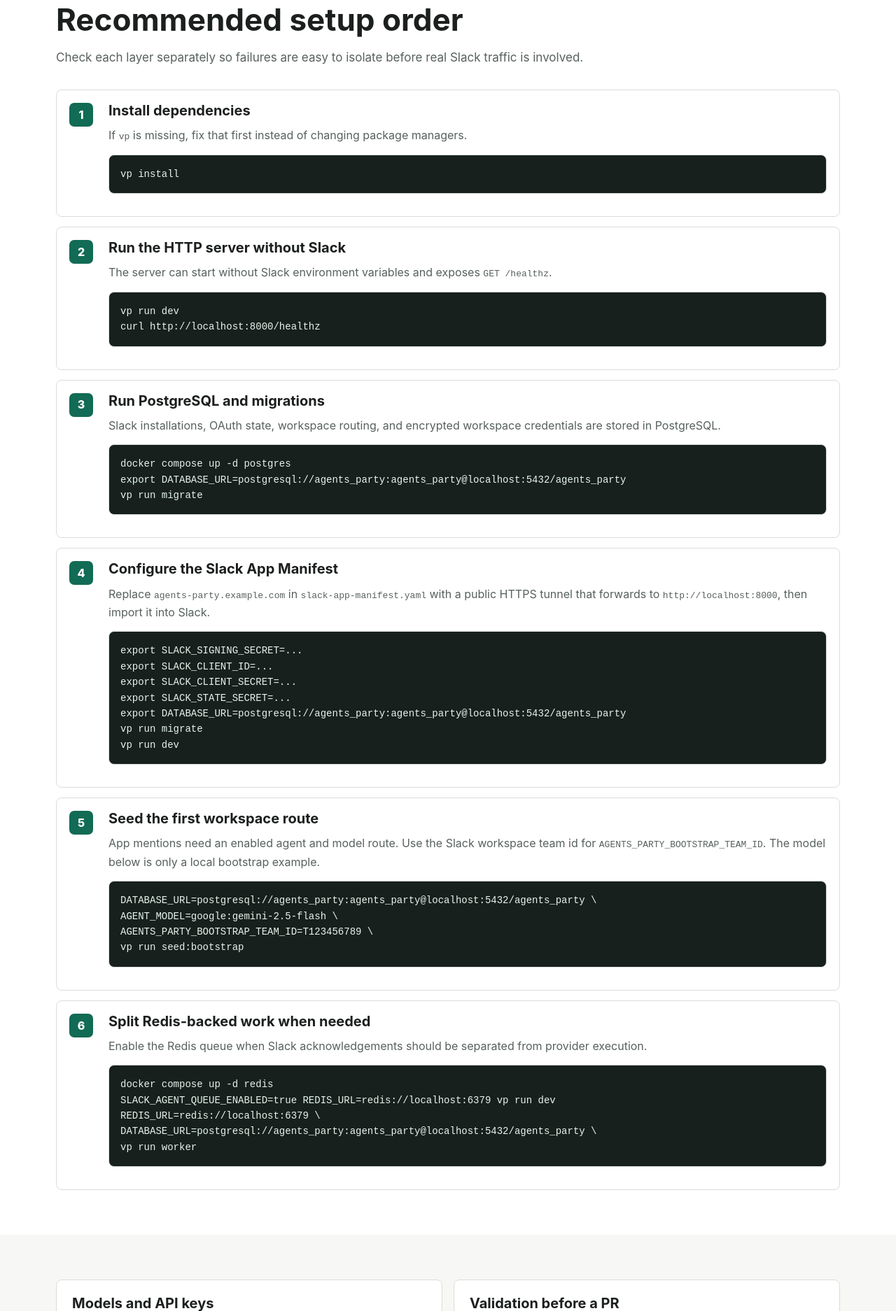
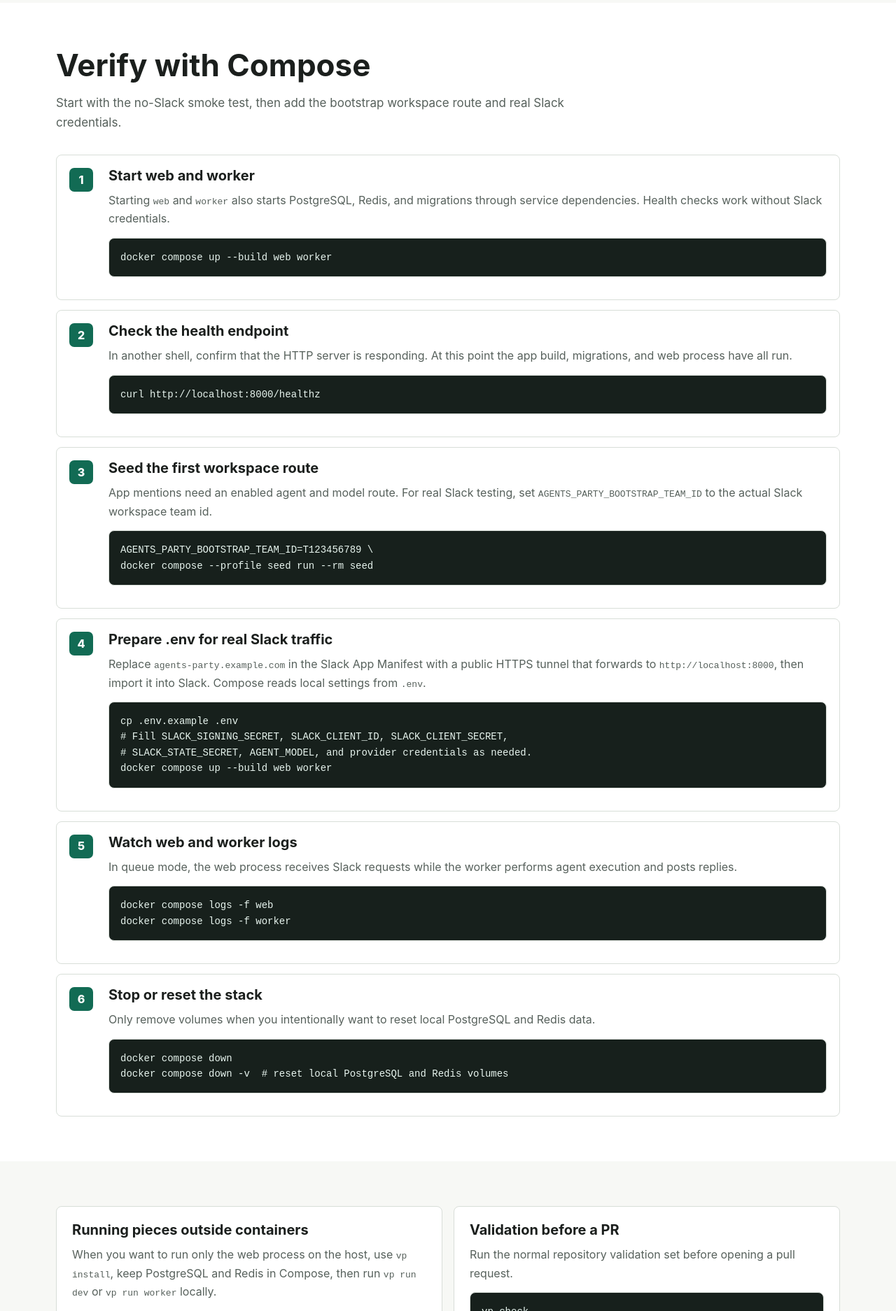
Before and after one commit to leaveanest/agents-party, a website: page site/en/pages/quick-start.html in a window 1280 px wide. Shown: the part 926-2800 px from the top of the page at 70% size. Drawn offline with Linux system fonts and the light colour scheme.

Commit message:
Make quick start compose-first

```diff
--- a/site/en/pages/quick-start.html
+++ b/site/en/pages/quick-start.html
@@ -39,11 +39,11 @@
         <div class="section-inner">
           <div class="section-heading">
             <p class="eyebrow">Quick Start</p>
-            <h1>Start without Slack, then connect a real workspace.</h1>
+            <h1>Start with Docker Compose and verify web plus worker together.</h1>
             <p>
-              Agents party combines a Slack app, PostgreSQL, model providers, and optionally Redis.
-              Bring those pieces online in order: HTTP health check, database migrations, Slack
-              OAuth, then the first workspace route.
+              <code>compose.yaml</code> is the fastest local path for Agents party. It can start
+              PostgreSQL, Redis, migrations, web, and worker together even before Slack credentials
+              are configured.
             </p>
           </div>
           <div class="grid-3">
@@ -59,8 +59,9 @@
               <span class="tag">Do not switch</span>
               <h3>Package workflow</h3>
               <p>
-                Use <code>vp</code> for normal JavaScript and TypeScript workflows. Do not switch to
-                direct <code>npm</code>, <code>pnpm</code>, or <code>yarn</code> commands.
+                Use <code>vp</code> when working outside containers for dependency sync, validation,
+                and builds. Do not switch normal workflows to direct <code>npm</code>,
+                <code>pnpm</code>, or <code>yarn</code> commands.
               </p>
             </article>
             <article class="card">
@@ -78,98 +79,86 @@
       <section class="section alt">
         <div class="section-inner">
           <div class="section-heading">
-            <h2>Recommended setup order</h2>
+            <h2>Verify with Compose</h2>
             <p>
-              Check each layer separately so failures are easy to isolate before real Slack traffic
-              is involved.
+              Start with the no-Slack smoke test, then add the bootstrap workspace route and real
+              Slack credentials.
             </p>
           </div>
           <div class="steps">
             <div class="step">
               <div>
-                <h3>Install dependencies</h3>
+                <h3>Start web and worker</h3>
                 <p>
-                  If <code>vp</code> is missing, fix that first instead of changing package
-                  managers.
+                  Starting <code>web</code> and <code>worker</code> also starts PostgreSQL, Redis,
+                  and migrations through service dependencies. Health checks work without Slack
+                  credentials.
                 </p>
-                <pre class="code">vp install</pre>
+                <pre class="code">docker compose up --build web worker</pre>
               </div>
             </div>
             <div class="step">
               <div>
-                <h3>Run the HTTP server without Slack</h3>
+                <h3>Check the health endpoint</h3>
                 <p>
-                  The server can start without Slack environment variables and exposes
-                  <code>GET /healthz</code>.
+                  In another shell, confirm that the HTTP server is responding. At this point the
+                  app build, migrations, and web process have all run.
                 </p>
-                <pre class="code">
-vp run dev
-curl http://localhost:8000/healthz</pre
-                >
-              </div>
-            </div>
-            <div class="step">
-              <div>
-                <h3>Run PostgreSQL and migrations</h3>
-                <p>
-                  Slack installations, OAuth state, workspace routing, and encrypted workspace
-                  credentials are stored in PostgreSQL.
-                </p>
-                <pre class="code">
-docker compose up -d postgres
-export DATABASE_URL=postgresql://agents_party:agents_party@localhost:5432/agents_party
-vp run migrate</pre
-                >
-              </div>
-            </div>
-            <div class="step">
-              <div>
-                <h3>Configure the Slack App Manifest</h3>
-                <p>
-                  Replace <code>agents-party.example.com</code> in
-                  <code>slack-app-manifest.yaml</code> with a public HTTPS tunnel that forwards to
-                  <code>http://localhost:8000</code>, then import it into Slack.
-                </p>
-                <pre class="code">
-export SLACK_SIGNING_SECRET=...
-export SLACK_CLIENT_ID=...
-export SLACK_CLIENT_SECRET=...
-export SLACK_STATE_SECRET=...
-export DATABASE_URL=postgresql://agents_party:agents_party@localhost:5432/agents_party
-vp run migrate
-vp run dev</pre
-                >
+                <pre class="code">curl http://localhost:8000/healthz</pre>
               </div>
             </div>
             <div class="step">
               <div>
                 <h3>Seed the first workspace route</h3>
                 <p>
-                  App mentions need an enabled agent and model route. Use the Slack workspace team
-                  id for <code>AGENTS_PARTY_BOOTSTRAP_TEAM_ID</code>. The model below is only a
-                  local bootstrap example.
+                  App mentions need an enabled agent and model route. For real Slack testing, set
+                  <code>AGENTS_PARTY_BOOTSTRAP_TEAM_ID</code> to the actual Slack workspace team id.
                 </p>
                 <pre class="code">
-DATABASE_URL=postgresql://agents_party:agents_party@localhost:5432/agents_party \
-AGENT_MODEL=google:gemini-2.5-flash \
 AGENTS_PARTY_BOOTSTRAP_TEAM_ID=T123456789 \
-vp run seed:bootstrap</pre
+docker compose --profile seed run --rm seed</pre
                 >
               </div>
             </div>
             <div class="step">
               <div>
-                <h3>Split Redis-backed work when needed</h3>
+                <h3>Prepare .env for real Slack traffic</h3>
                 <p>
-                  Enable the Redis queue when Slack acknowledgements should be separated from
-                  provider execution.
+                  Replace <code>agents-party.example.com</code> in the Slack App Manifest with a
+                  public HTTPS tunnel that forwards to <code>http://localhost:8000</code>, then
+                  import it into Slack. Compose reads local settings from <code>.env</code>.
                 </p>
                 <pre class="code">
-docker compose up -d redis
-SLACK_AGENT_QUEUE_ENABLED=true REDIS_URL=redis://localhost:6379 vp run dev
-REDIS_URL=redis://localhost:6379 \
-DATABASE_URL=postgresql://agents_party:agents_party@localhost:5432/agents_party \
-vp run worker</pre
+cp .env.example .env
+# Fill SLACK_SIGNING_SECRET, SLACK_CLIENT_ID, SLACK_CLIENT_SECRET,
+# SLACK_STATE_SECRET, AGENT_MODEL, and provider credentials as needed.
+docker compose up --build web worker</pre
+                >
+              </div>
+            </div>
+            <div class="step">
+              <div>
+                <h3>Watch web and worker logs</h3>
+                <p>
+                  In queue mode, the web process receives Slack requests while the worker performs
+                  agent execution and posts replies.
+                </p>
+                <pre class="code">
+docker compose logs -f web
+docker compose logs -f worker</pre
+                >
+              </div>
+            </div>
+            <div class="step">
+              <div>
+                <h3>Stop or reset the stack</h3>
+                <p>
+                  Only remove volumes when you intentionally want to reset local PostgreSQL and
+                  Redis data.
+                </p>
+                <pre class="code">
+docker compose down
+docker compose down -v  # reset local PostgreSQL and Redis volumes</pre
                 >
               </div>
             </div>
@@ -181,12 +170,11 @@
         <div class="section-inner">
           <div class="grid-2">
             <article class="card">
-              <h3>Models and API keys</h3>
+              <h3>Running pieces outside containers</h3>
               <p>
-                <code>AGENT_MODEL</code> is the bootstrap or fallback model when Slack routing has
-                not resolved a workspace, channel, or thread model. For production-like
-                multi-workspace traffic, prefer encrypted workspace credentials over process-level
-                provider keys.
+                When you want to run only the web process on the host, use <code>vp install</code>,
+                keep PostgreSQL and Redis in Compose, then run <code>vp run dev</code> or
+                <code>vp run worker</code> locally.
               </p>
             </article>
             <article class="card">
```
Also changed, not shown: site/pages/quick-start.html (+60 -72 lines).
